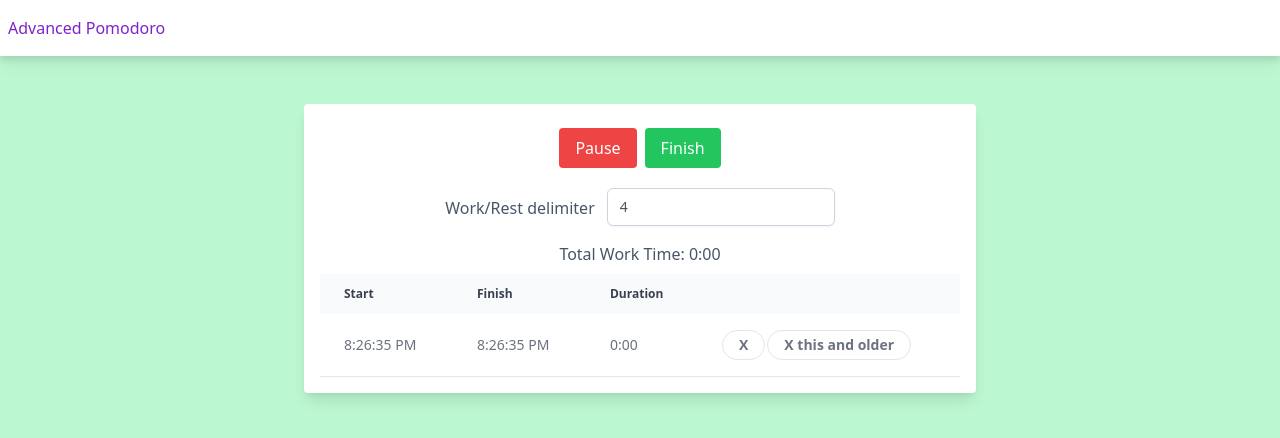
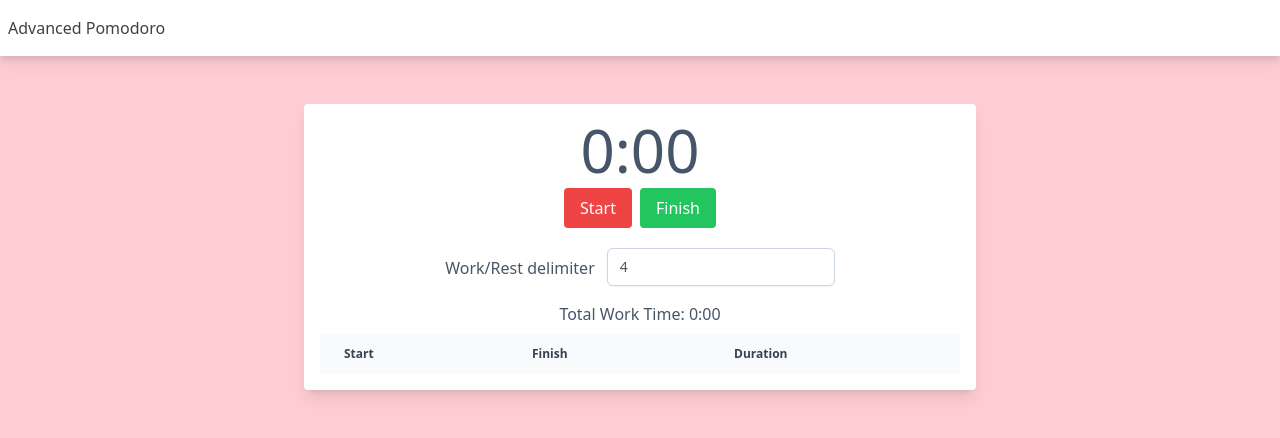
Before and after one commit to Weberd/advanced-pomodoro, an Angular app: page / in a window 1280 px wide. Shown: the top 438 px of the page. Built offline with nearby package versions, Linux system fonts and the light colour scheme.

Commit message:
refactored countdown, switch countdown interfaces

```diff
--- a/src/app/countdown/countdown.component.html
+++ b/src/app/countdown/countdown.component.html
@@ -1,5 +1,5 @@
 <div class="h-screen" [ngClass]="getBackgroundColor()">
-  <header class="bg-white drop-shadow-lg px-2 py-2 md:py-4 text-purple-700">
+  <header class="bg-white drop-shadow-lg px-2 py-2 md:py-4 text-neutral-700">
     <span >Advanced Pomodoro</span>
   </header>
 
@@ -19,7 +19,6 @@
         <div class="py-2 flex justify-center">
           <label class="mt-3 mr-3">Work/Rest delimiter</label>
           <input class="mt-1 block px-3 py-2 bg-white border border-slate-300 rounded-md text-sm shadow-sm"
-                 (change)="switchCountdownService.persist()"
                  [(ngModel)]="switchCountdownService.delimiter" min="1" type="number"/>
         </div>
 
--- a/src/app/countdown/countdown.component.ts
+++ b/src/app/countdown/countdown.component.ts
@@ -1,18 +1,18 @@
 import { Component, OnInit } from '@angular/core';
 import {fromEvent, Subject, takeUntil, timer} from "rxjs";
-import {CountdownServiceInterface} from "../services/countdown.service.Interface";
 import {WorkCountdownService} from "../services/work-countdown.service";
 import {SwitchCountdownService} from "../services/switch-countdown.service";
 import {SoundService} from "../services/sound.service";
 import { Title } from '@angular/platform-browser';
 import {HmsPipe} from "../pipes/hms.pipe";
 import {WorkTimeStatService} from "../services/work-time-stat.service";
+import {CountdownServiceFactory} from "../services/countdown-service.factory";
 
 @Component({
   selector: 'app-countdown',
   templateUrl: './countdown.component.html',
   styleUrls: ['./countdown.component.scss'],
-  providers: [SwitchCountdownService, SoundService, HmsPipe, WorkTimeStatService]
+  providers: [SwitchCountdownService, SoundService, HmsPipe, WorkTimeStatService, CountdownServiceFactory]
 })
 export class CountdownComponent implements OnInit {
 
@@ -23,21 +23,10 @@
     public workTimeStats: WorkTimeStatService
   ) { }
 
-  public countdownService: CountdownServiceInterface = new WorkCountdownService();
+  public countdownService = this.switchCountdownService.restoreCountdownService()
   private _unsubscribeAll: Subject<any> = new Subject();
 
   ngOnInit(): void {
-    const canRestore = this.countdownService.canRestore()
-
-    if (!canRestore.result) {
-      this.switchCountdown(false)
-      this.countdownService.seconds = canRestore.props.seconds
-    } else {
-      this.countdownService.restore()
-    }
-
-    this.switchCountdownService.restore()
-
     timer(0, 1000)
     .pipe(takeUntil(this._unsubscribeAll))
     .subscribe(() => {
--- a/src/app/models/work-time.model.ts
+++ b/src/app/models/work.time.ts
@@ -1,6 +1,5 @@
-export class WorkTimeModel {
-  constructor(public start: Date, public end: Date) {
-  }
+export class WorkTime {
+  constructor(public start: Date, public end: Date) {}
 
   get seconds(): number {
     return (this.end.getTime() - this.start.getTime()) / 1000;
--- /dev/null
+++ b/src/app/services/countdown-service.factory.ts
@@ -0,0 +1,13 @@
+import {WORK_TITLE, WorkCountdownService} from "./work-countdown.service";
+import {RestCountdownService} from "./rest-countdown.service";
+import {Injectable} from "@angular/core";
+
+@Injectable()
+export class CountdownServiceFactory {
+  create(title: string) {
+    if (title === WORK_TITLE)
+      return new WorkCountdownService()
+    else
+      return new RestCountdownService()
+  }
+}
--- a/src/app/services/countdown.service.Interface.ts
+++ b/src/app/services/countdown.service.Interface.ts
@@ -1,16 +1,16 @@
-export const COUNTDOWN_LOCAL_STORAGE_KEY = 'advanced-pomodoro-countdown'
+export const COUNTDOWN_PREFIX = 'advanced_pomodoro_countdown_'
+export const TITLE_KEY = 'title'
+export const SECONDS_KEY = 'seconds'
+export const PAUSED_KEY = 'paused'
 
 export interface CountdownServiceInterface {
-  title: string;
-  seconds: number;
-  paused: boolean;
-  progress(): void;
-  finished(): boolean;
-  pause(): void;
-  unpause(): void;
-  switchPause(): void;
-  persist(): void;
-  restore(): void;
-
-  canRestore(): { result: boolean; props: any };
+  progress(): void
+  finished(): boolean
+  switchPause(): void
+  get title(): string
+  set title(title: string)
+  get seconds(): number
+  set seconds(seconds: number)
+  get paused(): boolean
+  set paused(paused: boolean)
 }
--- a/src/app/services/rest-countdown.service.ts
+++ b/src/app/services/rest-countdown.service.ts
@@ -1,14 +1,21 @@
-import {COUNTDOWN_LOCAL_STORAGE_KEY, CountdownServiceInterface} from "./countdown.service.Interface";
+import {
+  COUNTDOWN_PREFIX,
+  CountdownServiceInterface,
+  PAUSED_KEY,
+  SECONDS_KEY,
+  TITLE_KEY
+} from "./countdown.service.Interface";
+
+export const REST_TITLE = 'Rest'
 
 export class RestCountdownService implements CountdownServiceInterface {
-  title = 'Rest';
-  seconds = 5 * 60;
-  paused = true;
+  constructor() {
+    this.title = REST_TITLE
+  }
 
   progress() {
     if (this.seconds > 0 && !this.paused) {
       this.seconds--
-      this.persist()
     }
   }
 
@@ -16,33 +23,31 @@
     return this.seconds === 0;
   }
 
-  pause(): void {
-    this.paused = true
-    this.persist()
+  switchPause(): void {
+    this.paused = !this.paused
   }
 
-  switchPause(): void {
-    this.paused = !this.paused
-    this.persist()
+  get paused(): boolean {
+    return JSON.parse(localStorage.getItem(COUNTDOWN_PREFIX + PAUSED_KEY) || 'true')
   }
 
-  unpause(): void {
-    this.paused = false
-    this.persist()
+  set paused(paused: boolean) {
+    localStorage.setItem(COUNTDOWN_PREFIX + PAUSED_KEY, JSON.stringify(paused))
   }
 
-  persist() {
-    localStorage.setItem(COUNTDOWN_LOCAL_STORAGE_KEY, JSON.stringify(this))
+  get seconds(): number {
+    return JSON.parse(localStorage.getItem(COUNTDOWN_PREFIX + SECONDS_KEY) || '0')
   }
 
-  restore() {
-    const props = JSON.parse(localStorage.getItem(COUNTDOWN_LOCAL_STORAGE_KEY) || '{}')
-    this.seconds = Number(props.seconds || 0)
-    this.paused = props.paused ?? true
+  set seconds(seconds: number) {
+    localStorage.setItem(COUNTDOWN_PREFIX + SECONDS_KEY, JSON.stringify(seconds))
   }
 
-  canRestore(): { result: boolean; props: any } {
-    const props = JSON.parse(localStorage.getItem(COUNTDOWN_LOCAL_STORAGE_KEY) || '{}')
-    return {result:props.title === this.title, props}
+  get title(): string {
+    return localStorage.getItem(COUNTDOWN_PREFIX + TITLE_KEY) || REST_TITLE
+  }
+
+  set title(title: string) {
+    localStorage.setItem(COUNTDOWN_PREFIX + TITLE_KEY, title)
   }
 }
--- a/src/app/services/switch-countdown.service.ts
+++ b/src/app/services/switch-countdown.service.ts
@@ -1,48 +1,46 @@
-import {CountdownServiceInterface} from "./countdown.service.Interface";
-import {WorkCountdownService} from "./work-countdown.service";
+import {COUNTDOWN_PREFIX, CountdownServiceInterface, TITLE_KEY} from "./countdown.service.Interface";
+import {WORK_TITLE, WorkCountdownService} from "./work-countdown.service";
 import {RestCountdownService} from "./rest-countdown.service";
 import {SoundService} from "./sound.service";
 import {Injectable} from "@angular/core";
 import {WorkTimeStatService} from "./work-time-stat.service";
-import {WorkTimeModel} from "../models/work-time.model";
+import {WorkTime} from "../models/work.time";
+import {CountdownServiceFactory} from "./countdown-service.factory";
 
-const COUNTDOWN_FACTORY_LOCAL_STORAGE_KEY = 'advanced-pomodoro-countdown-service'
+const SWITCH_COUNTDOWN_PREFX = 'advanced_pomodoro_switch_countdown_';
+const DELIMITER_KEY = 'delimiter';
 
 @Injectable()
 export class SwitchCountdownService {
-  private _delimiter = 4
-  private _countdownService: CountdownServiceInterface = new WorkCountdownService();
-
   constructor(
     private soundService: SoundService,
-    private worktimeStats: WorkTimeStatService
+    private worktimeStats: WorkTimeStatService,
+    private countdownFactory: CountdownServiceFactory
   ) {}
 
-  persist() {
-    localStorage.setItem(COUNTDOWN_FACTORY_LOCAL_STORAGE_KEY, JSON.stringify(this))
-  }
-
-  restore() {
-    const props = JSON.parse(localStorage.getItem(COUNTDOWN_FACTORY_LOCAL_STORAGE_KEY) || '{}')
-    this.delimiter = Number(props._delimiter || 4)
+  restoreCountdownService(): CountdownServiceInterface {
+    const title = localStorage.getItem(COUNTDOWN_PREFIX + TITLE_KEY) || WORK_TITLE
+    return this.countdownFactory.create(title)
   }
 
   switch(countdown: CountdownServiceInterface, playSound: boolean): CountdownServiceInterface {
     if (countdown instanceof WorkCountdownService) {
       this.addWorktime(countdown)
-      return this.createRestCountdown(countdown, this._delimiter)
+      return this.createRestCountdown(countdown, this.delimiter)
     } else {
       if (playSound)
         this.soundService.playGet2Work()
 
-      return  new WorkCountdownService()
+      const newCountdown = new WorkCountdownService()
+      newCountdown.seconds = 0
+      return newCountdown
     }
   }
 
   public createRestCountdown(countdown: WorkCountdownService, delimiter: number) {
     const newCountdown = new RestCountdownService()
     newCountdown.seconds = Math.floor(countdown.seconds / delimiter)
-    newCountdown.unpause()
+    newCountdown.paused = false
     return newCountdown
   }
 
@@ -51,19 +49,14 @@
     const end = new Date()
     start.setTime(start.valueOf() - countdown.seconds * 1000)
 
-    this.worktimeStats.unshift(new WorkTimeModel(start, end))
+    this.worktimeStats.unshift(new WorkTime(start, end))
   }
 
   get delimiter(): number {
-    return this._delimiter;
+    return <number><unknown>localStorage.getItem(SWITCH_COUNTDOWN_PREFX + DELIMITER_KEY) || 4
   }
 
   set delimiter(value: number) {
-    this._delimiter = value;
-    this.persist()
-  }
-
-  get countdownService(): CountdownServiceInterface {
-    return this._countdownService;
+    localStorage.setItem(SWITCH_COUNTDOWN_PREFX + DELIMITER_KEY, String(value))
   }
 }
--- a/src/app/services/work-countdown.service.ts
+++ b/src/app/services/work-countdown.service.ts
@@ -1,48 +1,53 @@
-import {COUNTDOWN_LOCAL_STORAGE_KEY, CountdownServiceInterface} from "./countdown.service.Interface";
+import {
+  COUNTDOWN_PREFIX,
+  CountdownServiceInterface,
+  PAUSED_KEY,
+  SECONDS_KEY,
+  TITLE_KEY
+} from "./countdown.service.Interface";
+
+export const WORK_TITLE = 'Work'
 
 export class WorkCountdownService implements CountdownServiceInterface {
-  title = 'Work';
-  seconds = 0;
-  paused = true;
+  constructor() {
+    this.title = WORK_TITLE
+  }
 
   progress() {
     if (!this.paused) {
       this.seconds++
-      this.persist()
     }
   }
 
   finished() {
-    return false;
-  }
-
-  pause() {
-    this.paused = true
-    this.persist()
+    return false
   }
 
   switchPause(): void {
     this.paused = !this.paused
-    this.persist()
   }
 
-  unpause(): void {
-    this.paused = false
-    this.persist()
+  get paused(): boolean {
+    return JSON.parse(localStorage.getItem(COUNTDOWN_PREFIX + PAUSED_KEY) || 'true')
   }
 
-  persist() {
-    localStorage.setItem(COUNTDOWN_LOCAL_STORAGE_KEY, JSON.stringify(this))
+  set paused(paused: boolean) {
+    localStorage.setItem(COUNTDOWN_PREFIX + PAUSED_KEY, JSON.stringify(paused))
   }
 
-  restore() {
-    const props = JSON.parse(localStorage.getItem(COUNTDOWN_LOCAL_STORAGE_KEY) || '{}')
-    this.seconds = Number(props.seconds || 0)
-    this.paused = props.paused ?? true
+  get seconds(): number {
+    return JSON.parse(localStorage.getItem(COUNTDOWN_PREFIX + SECONDS_KEY) || '0')
   }
 
-  canRestore(): { result: boolean; props: any } {
-    const props = JSON.parse(localStorage.getItem(COUNTDOWN_LOCAL_STORAGE_KEY) || '{}')
-    return {result:props.title === this.title, props}
+  set seconds(seconds: number) {
+    localStorage.setItem(COUNTDOWN_PREFIX + SECONDS_KEY, JSON.stringify(seconds))
+  }
+
+  get title(): string {
+    return localStorage.getItem(COUNTDOWN_PREFIX + TITLE_KEY) || WORK_TITLE
+  }
+
+  set title(title: string) {
+    localStorage.setItem(COUNTDOWN_PREFIX + TITLE_KEY, title)
   }
 }
--- a/src/app/services/work-time-stat.service.ts
+++ b/src/app/services/work-time-stat.service.ts
@@ -1,40 +1,40 @@
 import {Injectable} from "@angular/core";
-import {WorkTimeModel} from "../models/work-time.model";
+import {WorkTime} from "../models/work.time";
 
 const WORKTIMES_LOCAL_STORAGE_KEY = 'advanced-pomodoro-worktimes';
 
 @Injectable()
 export class WorkTimeStatService {
-  private _worktimes: WorkTimeModel[] = [];
+  private _worktimes: WorkTime[] = [];
 
   get totalSeconds(): number {
     return this.worktimes.reduce((seconds, worktime) => seconds + worktime.seconds, 0)
   }
 
   get worktimes() {
-    this._worktimes = JSON.parse(localStorage.getItem(WORKTIMES_LOCAL_STORAGE_KEY) || '[]') || []
-    this._worktimes = this._worktimes.map(worktime => {
-      return new WorkTimeModel(new Date(worktime.start), new Date(worktime.end))
+    const worktimes = JSON.parse(localStorage.getItem(WORKTIMES_LOCAL_STORAGE_KEY) || '[]') || []
+    this._worktimes = worktimes.map((worktime: WorkTime) => {
+      return new WorkTime(new Date(worktime.start), new Date(worktime.end))
     })
     return this._worktimes
   }
 
-  private save() {
+  private persist() {
     localStorage.setItem(WORKTIMES_LOCAL_STORAGE_KEY, JSON.stringify(this._worktimes))
   }
 
-  unshift(value: WorkTimeModel) {
+  unshift(value: WorkTime) {
     this._worktimes.unshift(value)
-    this.save()
+    this.persist()
   }
 
   remove(index: number) {
     this._worktimes.splice(index, 1)
-    this.save()
+    this.persist()
   }
 
   removeOlder(index: number) {
     this._worktimes.splice(index)
-    this.save()
+    this.persist()
   }
 }
```
